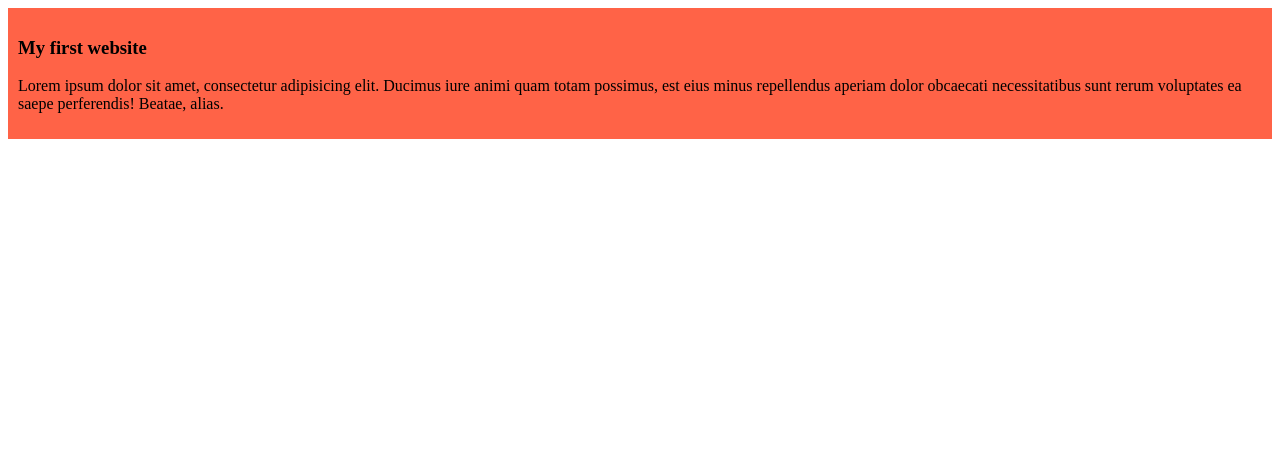
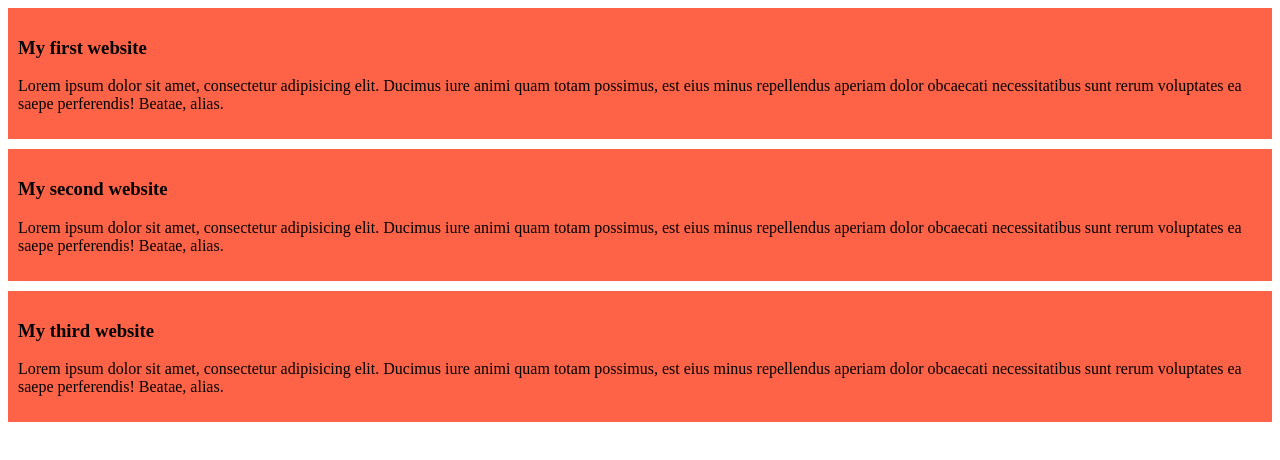
Before and after one commit to Sakline77/my-sakline-repo, a plain HTML site: page index.html in a window 1280 px wide. Drawn offline with Linux system fonts and the light colour scheme.

Commit message:
added the second and third website

```diff
--- a/index.html
+++ b/index.html
@@ -11,6 +11,14 @@
         <h3>My first website</h3>
         <p>Lorem ipsum dolor sit amet, consectetur adipisicing elit. Ducimus iure animi quam totam possimus, est eius minus repellendus aperiam dolor obcaecati necessitatibus sunt rerum voluptates ea saepe perferendis! Beatae, alias.</p>
     </div>
+    <div>
+        <h3>My second website</h3>
+        <p>Lorem ipsum dolor sit amet, consectetur adipisicing elit. Ducimus iure animi quam totam possimus, est eius minus repellendus aperiam dolor obcaecati necessitatibus sunt rerum voluptates ea saepe perferendis! Beatae, alias.</p>
+    </div>
+    <div>
+        <h3>My third website</h3>
+        <p>Lorem ipsum dolor sit amet, consectetur adipisicing elit. Ducimus iure animi quam totam possimus, est eius minus repellendus aperiam dolor obcaecati necessitatibus sunt rerum voluptates ea saepe perferendis! Beatae, alias.</p>
+    </div>
 
 </body>
 </html>
--- a/styles/blog.css
+++ b/styles/blog.css
@@ -1,4 +1,5 @@
 div{
     background-color: tomato;
     padding: 10px;
+  margin-bottom: 10px;
 }
```
